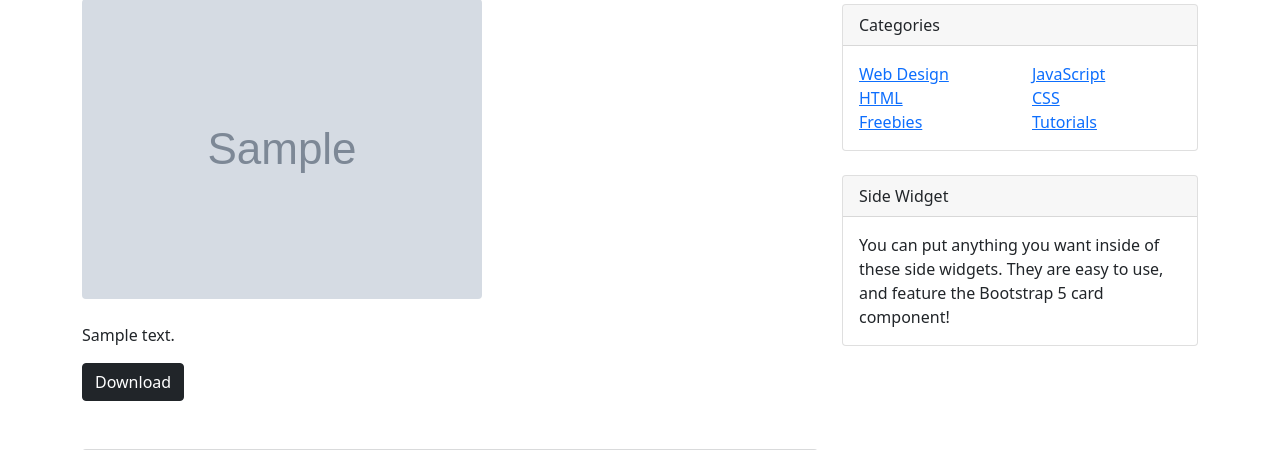
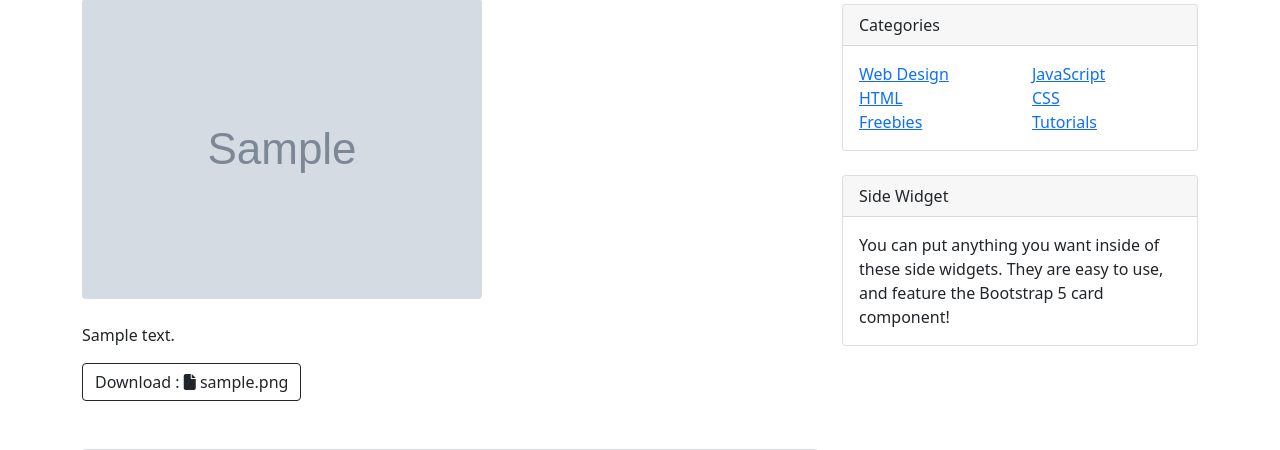
Before and after one commit to kyyGitHub/django_project, a Django app: page /blog/1/ in a window 1280 px wide. Shown: the part 237-687 px from the top of the page. Run offline with Django 3.2, Linux system fonts and the light colour scheme; tables that the repository leaves empty hold one stand-in row (values such as "Sample post"); grey boxes marked "Sample" are stand-in pictures; grey boxes labelled with a size stand in for pictures from a placeholder-image service; some libraries are stand-ins or nearby versions.

Commit message:
첨부 파일이 있을 경우 포스트 상세 페이지에 다운로드 버튼 구현하기

```diff
--- a/blog/models.py
+++ b/blog/models.py
@@ -1,3 +1,5 @@
+import os.path
+import os
 from django.db import models
 
 class Post(models.Model):
@@ -15,3 +17,9 @@ class Post(models.Model):
 
     def get_absolute_url(self):
         return f'/blog/{self.pk}/'
+
+    def get_file_name(self):
+        return os.path.basename(self.file_upload.name)
+
+    def get_file_ext(self):
+        return self.get_file_name().split('.')[-1]
--- a/blog/templates/blog/post_detail.html
+++ b/blog/templates/blog/post_detail.html
@@ -64,7 +64,19 @@
                             </p>
                             {% if post.file_upload %}
                             <a href="{{ post.file_upload.url }}"
-                               type="button" class="btn btn-dark" role="button" download>Download</a>
+                               type="button" class="btn btn-outline-dark" role="button" download>
+                                Download :
+                                {% if post.get_file_ext == 'xlsx' or post.get_file_ext == 'xls' %}
+                                <i class="fa-solid fa-file-excel"></i>
+                                {% elif post.get_file_ext == 'csv' %}
+                                <i class="fa-solid fa-file-csv"></i>
+                                {% elif post.get_file_ext == 'doc' or post.get_file_ext == 'docs' %}
+                                <i class="fa-solid fa-file-word"></i>
+                                {% else %}
+                                <i class="fa-solid fa-file"></i>
+                                {% endif %}
+                                {{ post.get_file_name }}
+                            </a>
                             {% endif %}
                         </section>
 
```
